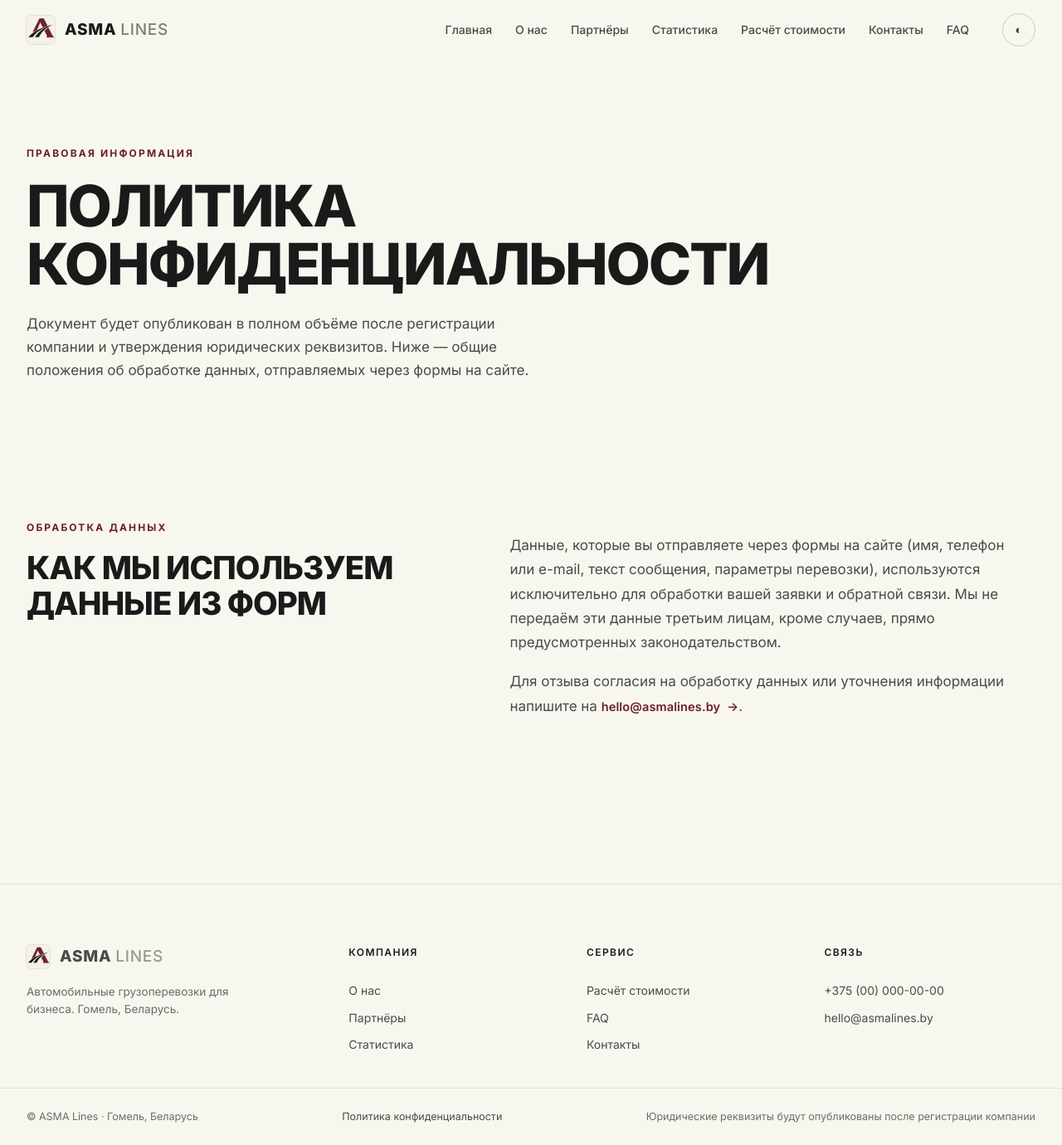
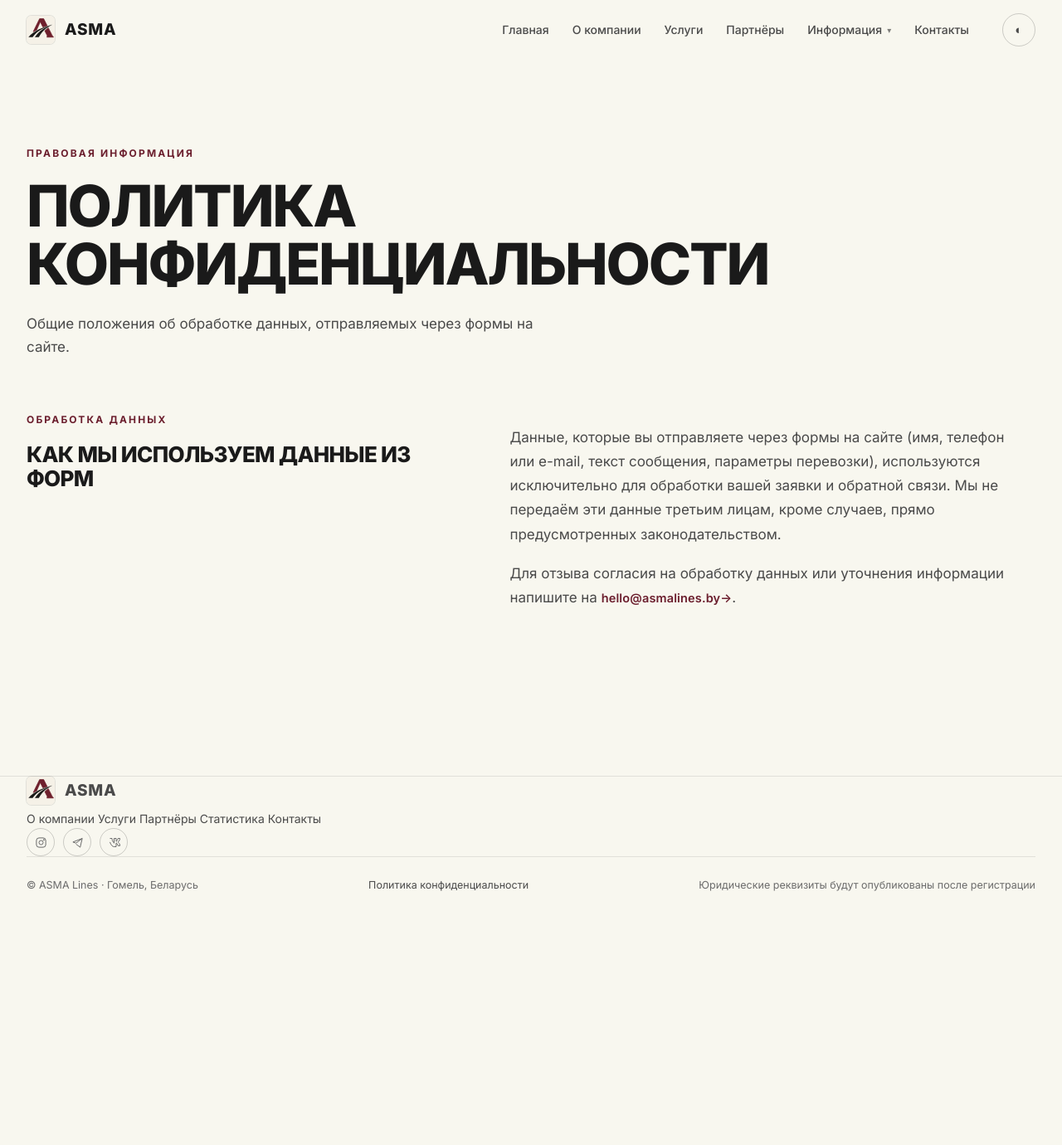
Before and after one commit to efim0901/asma-lines-site, a plain HTML site: page privacy.html in a window 1280 px wide. Shown: the whole page at 83% size. After the commit the page ends 1101 px from the top, so only its background shows below. Drawn offline with Linux system fonts and the light colour scheme.

Commit message:
Revise privacy.html for content and style updates
Updated footer and navigation links, modified text for clarity, and changed stylesheet and script versioning.

```diff
--- a/privacy.html
+++ b/privacy.html
@@ -7,23 +7,31 @@
 <meta name="robots" content="noindex">
 <title>Политика конфиденциальности — ASMA Lines</title>
 <link rel="canonical" href="https://asmalines.by/privacy.html">
-<link rel="stylesheet" href="assets/style.css?v=20260911c">
+<link rel="stylesheet" href="assets/style.css?v=20260912b">
 </head>
 <body>
 <header class="site-header">
   <div class="container nav-inner">
     <a class="brand" href="index.html" aria-label="ASMA Lines — на главную">
-      <img class="brand-logo" src="assets/brand/asma-mark.svg" alt="" width="30" height="30">
-      <span>ASMA <i>Lines</i></span>
+      <img class="brand-logo" src="assets/brand/asma-mark.svg" alt="" width="34" height="34">
+      <span>ASMA</span>
     </a>
     <nav id="main-nav">
       <a href="index.html">Главная</a>
-      <a href="about.html">О нас</a>
+      <a href="about.html">О компании</a>
+      <a href="services.html">Услуги</a>
       <a href="partners.html">Партнёры</a>
-      <a href="statistics.html">Статистика</a>
-      <a href="calculator.html">Расчёт стоимости</a>
+      <div class="nav-dropdown">
+        <button class="nav-link" type="button" aria-haspopup="true" aria-expanded="false">
+          Информация <span class="caret">▾</span>
+        </button>
+        <div class="nav-dropdown-menu" role="menu">
+          <a href="statistics.html">ASMA в цифрах</a>
+          <a href="faq.html">Частые вопросы</a>
+          <a class="active" href="privacy.html">Политика конфиденциальности</a>
+        </div>
+      </div>
       <a href="contacts.html">Контакты</a>
-      <a href="faq.html">FAQ</a>
     </nav>
     <div class="nav-tools">
       <button class="theme-toggle" type="button" aria-label="Переключить цветовую тему" title="Переключить тему">◐</button>
@@ -35,57 +43,51 @@
 </header>
 
 <main>
-  <section class="page-title container">
+  <section class="page-title container" style="padding-top: clamp(64px, 8vw, 104px); padding-bottom: clamp(24px, 4vw, 40px);">
     <p class="kicker">Правовая информация</p>
     <h1 class="display-1">Политика конфиденциальности</h1>
-    <p class="lede">Документ будет опубликован в полном объёме после регистрации компании и утверждения юридических реквизитов. Ниже — общие положения об обработке данных, отправляемых через формы на сайте.</p>
+    <p class="lede">Общие положения об обработке данных, отправляемых через формы на сайте.</p>
   </section>
 
-  <section class="section container split">
+  <section class="section container split" style="padding-top: 24px;">
     <div class="section-head">
       <p class="kicker">Обработка данных</p>
-      <h2 class="display-2">Как мы используем данные из форм</h2>
+      <h2 class="display-2" style="font-size: 26px;">Как мы используем данные из форм</h2>
     </div>
     <div>
       <p class="body-text">Данные, которые вы отправляете через формы на сайте (имя, телефон или e-mail, текст сообщения, параметры перевозки), используются исключительно для обработки вашей заявки и обратной связи. Мы не передаём эти данные третьим лицам, кроме случаев, прямо предусмотренных законодательством.</p>
-      <p class="body-text" style="margin-top:18px">Для отзыва согласия на обработку данных или уточнения информации напишите на <a class="text-link" href="mailto:hello@asmalines.by">hello@asmalines.by</a>.</p>
+      <p class="body-text" style="margin-top:18px">Для отзыва согласия на обработку данных или уточнения информации напишите на <a class="text-link" style="display:inline" href="mailto:hello@asmalines.by">hello@asmalines.by</a>.</p>
     </div>
   </section>
 </main>
 
 <footer class="site-footer">
-  <div class="container footer-grid">
-    <div class="footer-brand">
+  <div class="container">
+    <div class="footer-bar">
       <a class="brand" href="index.html">
         <img class="brand-logo" src="assets/brand/asma-mark.svg" alt="" width="28" height="28">
-        <span>ASMA <i>Lines</i></span>
+        <span>ASMA</span>
       </a>
-      <p>Автомобильные грузоперевозки для бизнеса. Гомель, Беларусь.</p>
+      <nav class="footer-nav">
+        <a href="about.html">О компании</a>
+        <a href="services.html">Услуги</a>
+        <a href="partners.html">Партнёры</a>
+        <a href="statistics.html">Статистика</a>
+        <a href="contacts.html">Контакты</a>
+      </nav>
+      <div class="footer-social">
+        <a href="#" aria-label="Instagram"><svg viewBox="0 0 24 24" fill="none" stroke="currentColor" stroke-width="1.6"><rect x="3" y="3" width="18" height="18" rx="5"/><circle cx="12" cy="12" r="4"/><circle cx="17.3" cy="6.7" r="1"/></svg></a>
+        <a href="#" aria-label="Telegram"><svg viewBox="0 0 24 24" fill="none" stroke="currentColor" stroke-width="1.6"><path d="M21 4L3 11l6 2m12-9l-4 17-8-6m12-11L9 13"/></svg></a>
+        <a href="#" aria-label="VK"><svg viewBox="0 0 24 24" fill="none" stroke="currentColor" stroke-width="1.6"><path d="M4 4h4c.3 5 2.5 8 4 9V4h4v6c1.5-1 3-3.5 3.5-6h4c-.5 3-2 5.5-4 7 2 1.5 3.5 3.5 4 7h-4c-.5-2.5-2-4.5-3.5-5.5V20h-4c-3 0-6-3-8-9"/></svg></a>
+      </div>
     </div>
-    <div class="footer-col">
-      <p class="footer-heading">Компания</p>
-      <a href="about.html">О нас</a>
-      <a href="partners.html">Партнёры</a>
-      <a href="statistics.html">Статистика</a>
-    </div>
-    <div class="footer-col">
-      <p class="footer-heading">Сервис</p>
-      <a href="calculator.html">Расчёт стоимости</a>
-      <a href="faq.html">FAQ</a>
-      <a href="contacts.html">Контакты</a>
-    </div>
-    <div class="footer-col">
-      <p class="footer-heading">Связь</p>
-      <a href="tel:+375000000000">+375 (00) 000-00-00</a>
-      <a href="mailto:hello@asmalines.by">hello@asmalines.by</a>
+    <div class="footer-bottom">
+      <span>© <span data-year></span> ASMA Lines · Гомель, Беларусь</span>
+      <a href="privacy.html">Политика конфиденциальности</a>
+      <span>Юридические реквизиты будут опубликованы после регистрации</span>
     </div>
   </div>
-  <div class="container footer-bottom">
-    <span>© <span data-year></span> ASMA Lines · Гомель, Беларусь</span>
-    <a href="privacy.html">Политика конфиденциальности</a>
-    <span>Юридические реквизиты будут опубликованы после регистрации компании</span>
-  </div>
 </footer>
-<script src="assets/site.js?v=20260911c"></script>
+<script src="assets/site.js?v=20260912b"></script>
 </body>
 </html>
```
